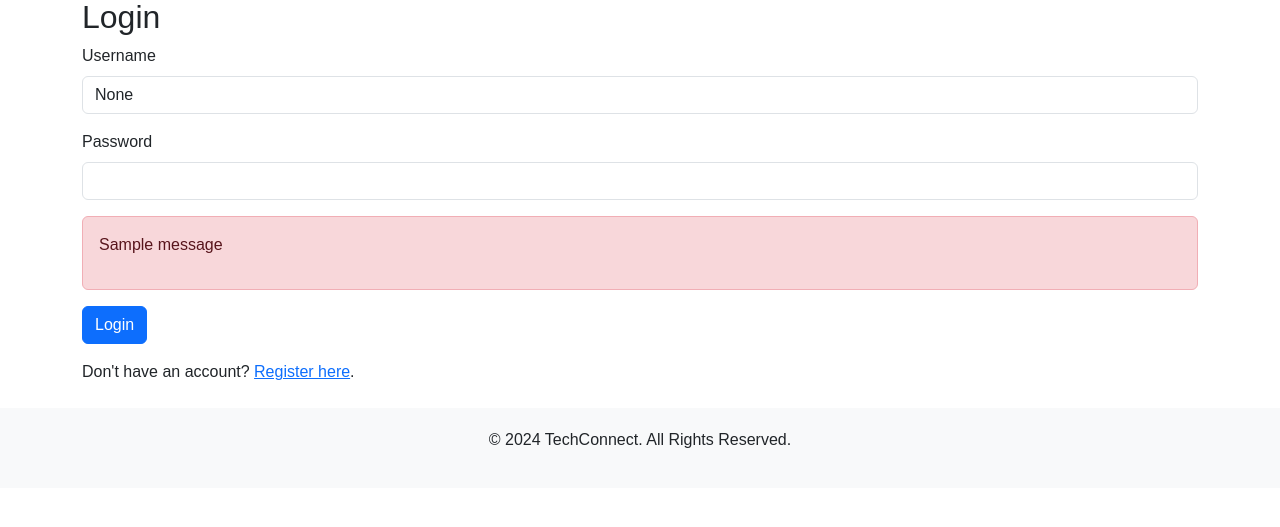
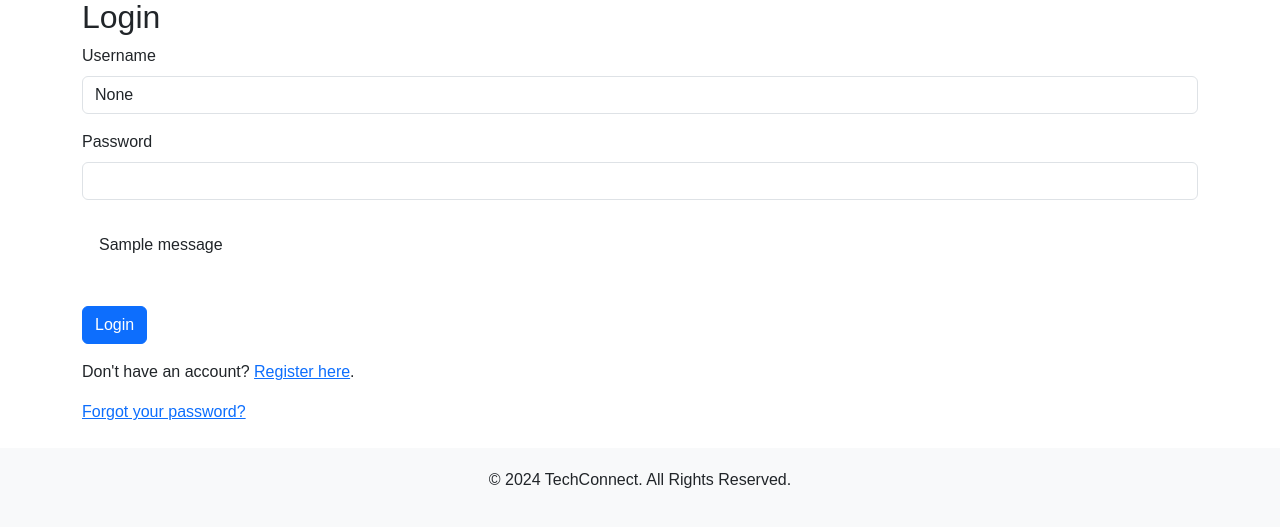
Before and after one commit to BenieShann/TechConnect, a Flask app: page /login in a window 1280 px wide. Shown: the part 150-677 px from the top of the page. Run offline with Flask 3, Linux system fonts and the light colour scheme; tables that the repository leaves empty hold one stand-in row (values such as "Sample post"); one stand-in notice (Sample message) is shown.

Commit message:
Enhance login form with improved error handling, dynamic flash message display, and support for password reset link.

```diff
--- a/app/templates/login.html
+++ b/app/templates/login.html
@@ -21,7 +21,7 @@
         <!-- Flash messages for errors or success -->
         {% with messages = get_flashed_messages(with_categories=true) %}
             {% if messages %}
-                <div class="alert alert-danger">
+                <div class="alert alert-{{ category }}">
                     {% for category, message in messages %}
                         <p>{{ message }}</p>
                     {% endfor %}
@@ -33,5 +33,12 @@
         <button type="submit" class="btn btn-primary">Login</button>
     </form>
 
-    <p class="mt-3">Don't have an account? <a href="{{ url_for('register') }}">Register here</a>.</p>
+    <p class="mt-3">
+        Don't have an account? <a href="{{ url_for('register') }}">Register here</a>.
+    </p>
+
+    <!-- Forgot Password Link -->
+    <p class="mt-2">
+        <a href="{{ url_for('forgot_password') }}">Forgot your password?</a>
+    </p>
 {% endblock %}
```
